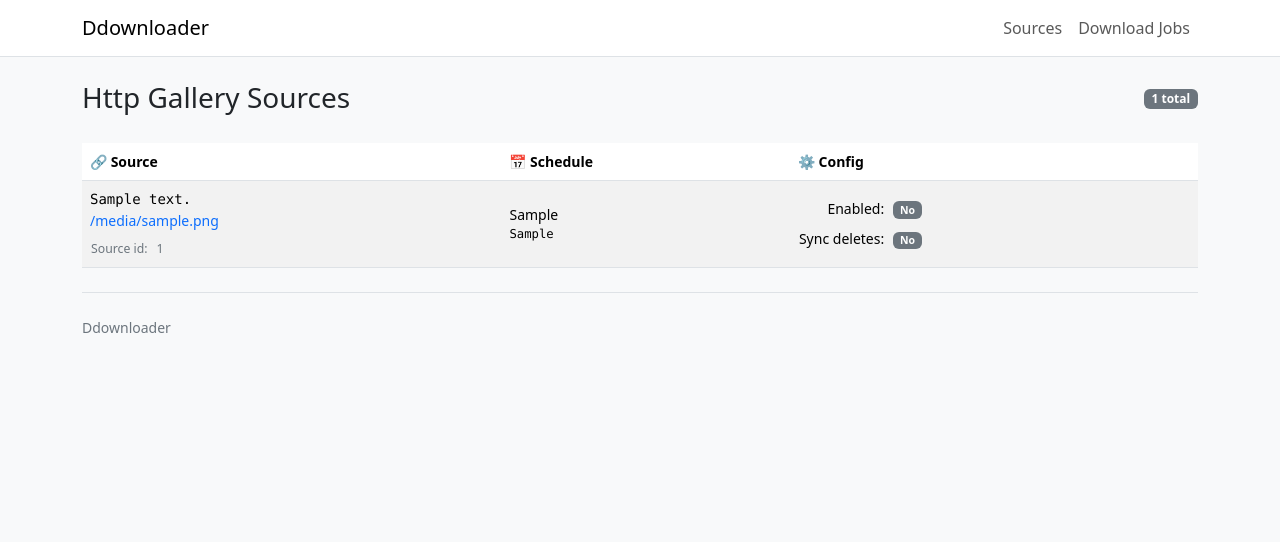
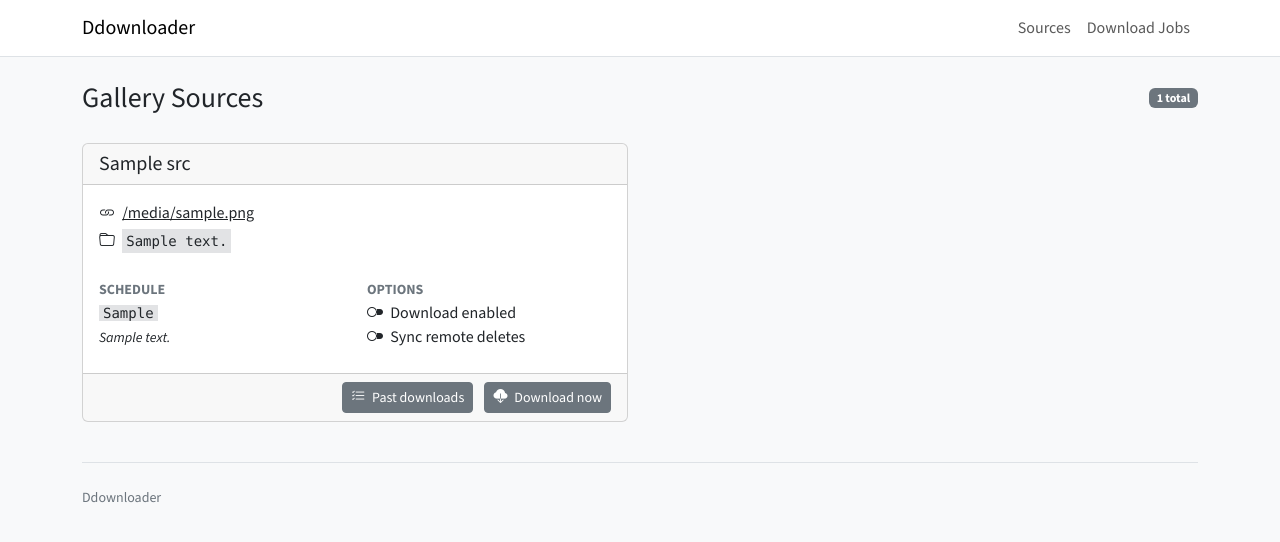
Before and after one commit to giobyte8/ddownloader, a Python web app: template ddownloader/web/templates/sources.html in a window 1280 px wide. Shown: the top 542 px of the page. Run offline with Jinja, Linux system fonts and the light colour scheme; the template is opened without the code that fills it: most values are stand-ins (such as "Sample title", 1, 10 or a date in 2020).

Commit message:
Improve design and usability of sources list

```diff
--- a/ddownloader/main.py
+++ b/ddownloader/main.py
@@ -60,6 +60,9 @@ if __name__ == "__main__":
         log.info("Running quart app on: %s:%s", host, port)
         asyncio.run(serve(downloader_app, hypercorn_cfg))
     else:
+        downloader_app.jinja_env.auto_reload = True
+        #downloader_app.config["TEMPLATES_AUTO_RELOAD"] = True
+
         downloader_app.run(
             host=host,
             port=port
--- /dev/null
+++ b/ddownloader/web/static/css/ddownloader.css
@@ -0,0 +1,11 @@
+@import url('https://fonts.googleapis.com/css2?family=Source+Sans+3:ital,wght@0,200..900;1,200..900&display=swap');
+
+body {
+  font-family: "Source Sans 3", sans-serif;
+  font-optical-sizing: auto;
+  font-style: normal;
+}
+
+.font-monospace {
+  font-size: .875em;
+}
--- a/ddownloader/web/templates/base.html
+++ b/ddownloader/web/templates/base.html
@@ -13,6 +13,15 @@
       integrity="sha384-QWTKZyjpPEjISv5WaRU9OFeRpok6YctnYmDr5pNlyT2bRjXh0JMhjY6hW+ALEwIH"
       crossorigin="anonymous"
     />
+
+    <!-- Bootstrap icons -->
+    <link
+      rel="stylesheet"
+      href="https://cdn.jsdelivr.net/npm/bootstrap-icons@1.13.1/font/bootstrap-icons.min.css"
+    />
+
+    <!-- Custom CSS -->
+    <link rel="stylesheet" href="{{ url_for('static', filename='css/ddownloader.css') }}" />
 
     {% block head %}{% endblock %}
 
--- a/ddownloader/web/templates/sources.html
+++ b/ddownloader/web/templates/sources.html
@@ -6,7 +6,7 @@
   <header class="mb-2 mb-sm-4">
     <div class="row">
       <div class="col-12 col-sm-6">
-        <h1 class="h3 mb-1">Http Gallery Sources</h1>
+        <h1 class="h3 mb-1">Gallery Sources</h1>
       </div>
 
       <div class="col-12 col-sm-6 text-sm-end pt-sm-1">
@@ -18,136 +18,100 @@
 
   {% if sources and (sources|length) > 0 %}
 
-    <!-- Desktop table -->
-    <div class="table-responsive d-none d-lg-block">
-      <table class="table table-striped align-middle mb-0 small">
-        <thead>
-          <tr>
-            <th scope="col">🔗 Source</th>
-            <th scope="col">📅 Schedule</th>
-            <th scope="col">⚙️ Config</th>
-          </tr>
-        </thead>
-        <tbody>
+    <!-- Universal/Responsive card based grid -->
+    <div class="row">
       {% for src in sources %}
-            <tr>
-              <td>
-                <div class="font-monospace">
-                  {{ src.content_path }}
+        <div class="col-12 col-lg-6 mb-3">
+
+          <div class="card">
+            <div class="card-header">
+              <h5 class="card-title mb-0">{{ src.name }}</h5>
             </div>
-                <a
-                  class="text-decoration-none"
-                  href="{{ src.url }}"
-                  target="_blank"
-                  rel="noopener noreferrer"
-                >
+            <div class="card-body pb-4">
+              <div class="card-text">
+
+                <p class="text-truncate mb-1">
+                  <i class="bi bi-link me-1"></i>
+                  <a class="text-reset" href="{{ src.url }}" target="_blank">
                     {{ src.url }}
                   </a>
+                </p>
 
-                <div class="pt-2 text-secondary small">
-                  <table>
-                    <tr>
-                      <td>Source id:</td>
-                      <td class="ps-2">
-                        <span>{{ src.id }}</span>
-                      </td>
-                    </tr>
-                  </table>
-                </div>
-              </td>
+                <p class="text-truncate mb-0">
+                  <i class="bi bi-folder me-1"></i>
+                  <span class="font-monospace bg-secondary-subtle p-1">
+                    {{ src.content_path }}
+                  </span>
+                </p>
 
-              <td>
-                <div>{{ src.human_readable_schedule() }}</div>
-                <div class="small font-monospace">{{ src.download_schedule }}</div>
-              </td>
-
-              <td>
-                <table>
-                  <tr>
-                    <td class="text-end">Enabled:</td>
-                    <td class="ps-2">
-                      {% if src.download_enabled %}
-                        <span class="badge text-bg-success">Yes</span>
-                      {% else %}
-                        <span class="badge text-bg-secondary">No</span>
-                      {% endif %}
-                    </td>
-                  </tr>
-
-                  <tr>
-                    <td class="pt-2 text-end">Sync deletes:</td>
-                    <td class="pt-2 ps-2">
-                      {% if src.sync_remote_deletes %}
-                        <span class="badge text-bg-warning">Yes</span>
-                      {% else %}
-                        <span class="badge text-bg-secondary">No</span>
-                      {% endif %}
-                    </td>
-                  </tr>
-                </table>
-              </td>
-            </tr>
-          {% endfor %}
-        </tbody>
-      </table>
+                <div class="row mt-4">
+                  <div class="col-6">
+                    <label>
+                      <!-- <i class="bi bi-calendar-event me-1"></i> -->
+                      <b class="text-secondary small">SCHEDULE</b>
+                    </label>
+                    <p class="mb-0">
+                      <span class="font-monospace bg-secondary-subtle px-1">
+                        {{ src.download_schedule }}
+                      </span>
+                      <br/>
+                      <i class="small">{{ src.download_schedule_description }}</i>
+                    </p>
                   </div>
 
-    <!-- Mobile-friendly cards -->
-    <div class="d-lg-none">
-      <div class="d-flex flex-column gap-2">
-        {% for src in sources %}
-          <div class="card shadow-sm small">
-            <div class="card-body pb-4">
-              <div class="row">
+                  <div class="col-6">
+                    <label>
+                      <!-- <i class="bi bi-calendar-event me-1"></i> -->
+                      <b class="text-secondary small">OPTIONS</b>
+                    </label>
 
-                <!-- Header area: content path + url (no labels) -->
-                <div class="col-12">
-                  <div class="font-monospace">{{ src.content_path }}</div>
-                  <a
-                    class="text-decoration-none"
-                    href="{{ src.url }}"
-                    target="_blank"
-                    rel="noopener noreferrer"
-                  >
-                    {{ src.url }}
-                  </a>
-                </div>
+                    <!-- Download enabled -->
+                    <p class="mb-0">
+                      {% if src.download_enabled %}
+                        <i class="bi bi-toggle2-on me-1"></i>
+                      {% else %}
+                        <i class="bi bi-toggle2-off me-1"></i>
+                      {% endif %}
+                      <span>Download enabled</span>
+                    </p>
 
-                <!-- Schedule -->
-                <div class="col-12 pt-3">
-                  <div class="small text-secondary">Download schedule</div>
-                  <div>{{ src.human_readable_schedule() }}</div>
-                  <div class="small font-monospace">{{ src.download_schedule }}</div>
-                </div>
-
-
-                <div class="pt-2 col-6">
-                  <div class="small text-secondary">Download enabled</div>
-                  <div>
-                    {% if src.download_enabled %}
-                      <span class="badge text-bg-success">Enabled</span>
+                    <!-- Sync remote deletes enabled -->
+                    <p class="mb-0">
+                      {% if src.sync_remote_deletes %}
+                        <i class="bi bi-toggle2-on me-1"></i>
                       {% else %}
-                      <span class="badge text-bg-secondary">Disabled</span>
+                        <i class="bi bi-toggle2-off me-1"></i>
                       {% endif %}
+                      <span>Sync remote deletes</span>
+                    </p>
                   </div>
                 </div>
 
-                <div class="pt-2 col-6">
-                  <div class="small text-secondary">Sync remote deletes</div>
-                  <div>
-                    {% if src.sync_remote_deletes %}
-                      <span class="badge text-bg-warning">Yes</span>
-                    {% else %}
-                      <span class="badge text-bg-secondary">No</span>
-                    {% endif %}
+              </div>
+            </div>
+
+            <div class="card-footer">
+              <div class="row">
+                <div class="col text-end">
+                  <a class="btn btn-sm btn-secondary me-2"
+                     href="{{ url_for('sources.download_jobs', source_id=src.id) }}">
+                    <i class="bi bi-list-check me-1"></i>
+                    <span>Past downloads</span>
+                  </a>
+
+                  <button class="btn btn-sm btn-secondary">
+                    <i class="bi bi-cloud-download-fill me-1"></i>
+                    <span>Download now</span>
+                  </button>
                 </div>
               </div>
             </div>
           </div>
+
         </div>
       {% endfor %}
     </div>
-    </div>
+
   {% else %}
     <div class="alert alert-info" role="alert">
       No sources available.
--- a/requirements-dev.txt
+++ b/requirements-dev.txt
@@ -1,3 +1,3 @@
-pylint==2.12.2
-pytest==6.2.5
+pylint==4.0.6
+pytest==9.1.0
 pytest-dotenv==0.5.2
```
Also changed, not shown: ddownloader/models.py (+29 -1 lines), tests/test_models.py (added, +25 -0 lines). Lines whose indentation alone changed are shown as unchanged.
